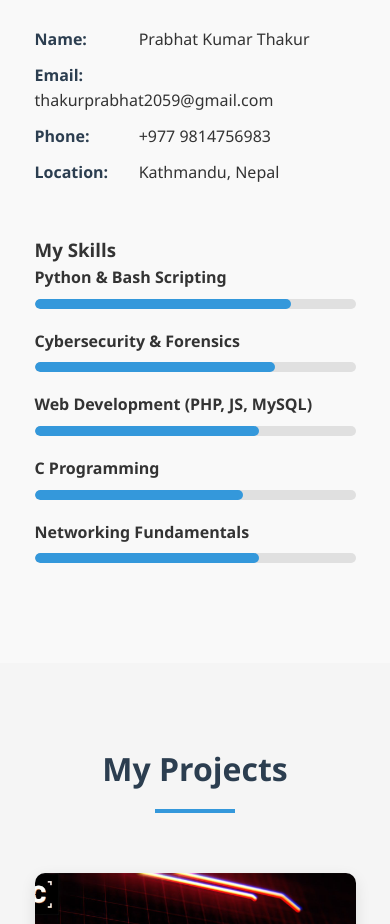
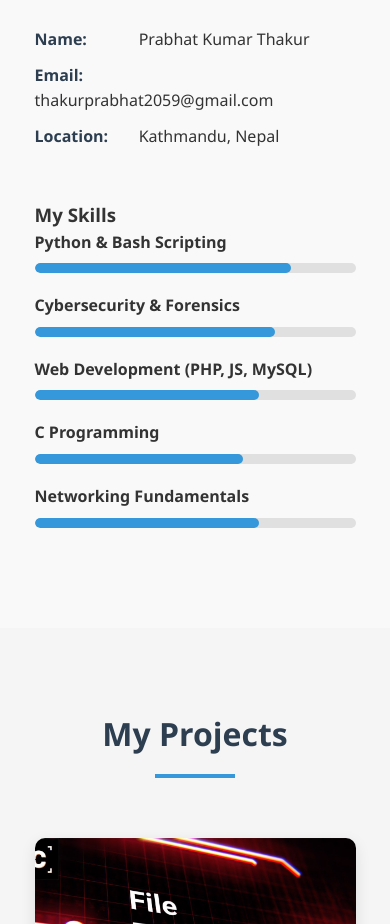
Before and after one commit to prabhat-np/portfolio, a plain HTML site: page index.html in a window 390 px wide. Shown: the part 1707-2631 px from the top of the page. Drawn offline with Linux system fonts and the light colour scheme.

Commit message:
Update index.html
phone number removed.

```diff
--- a/index.html
+++ b/index.html
@@ -56,9 +56,6 @@
                         </div>
                         <div>
                             <span>Email:</span> thakurprabhat2059@gmail.com
-                        </div>
-                        <div>
-                            <span>Phone:</span> +977 9814756983
                         </div>
                         <div>
                             <span>Location:</span> Kathmandu, Nepal
```
